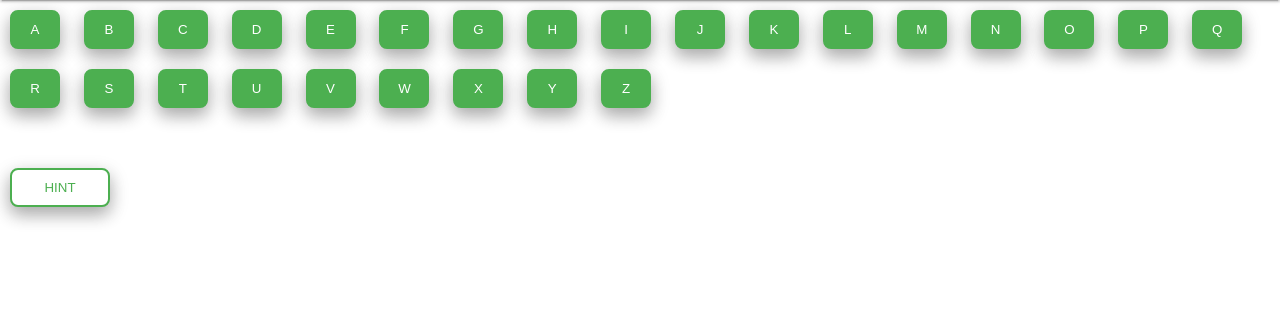
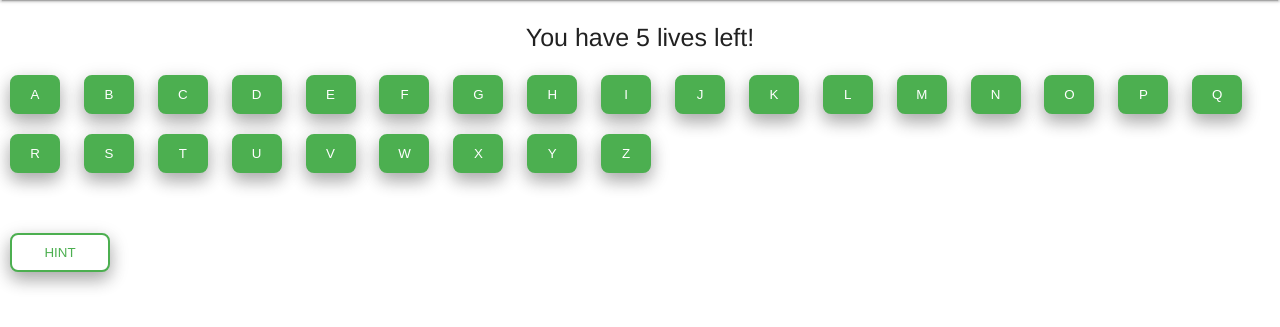
Before and after one commit to harshyyy21/WebGame, a Python web app: template templates/hangman.html in a window 1280 px wide. Shown: the part 64-391 px from the top of the page. Run offline with Jinja, Linux system fonts and the light colour scheme; the template is opened without the code that fills it, so the values that code supplies are empty.

Commit message:
Added "lives" html in hangman

```diff
--- a/static_files/game.css
+++ b/static_files/game.css
@@ -22,6 +22,13 @@ button:hover {
 
 }
 
+#lives{
+  padding-top: 25px;
+  font-size: 25px;
+  text-align: center;
+
+}
+
 #hint{
   width : 100px;
   padding: 10px;
--- a/templates/hangman.html
+++ b/templates/hangman.html
@@ -40,6 +40,8 @@
         <div class="page-content"><!-- Your content goes here -->
 
 
+          <div id = "container">
+            <p id = "lives"> You have 5 lives left! </p>
             <div id = "letters">
              <button type="button"> A </button>
              <button type="button"> B </button>
@@ -71,9 +73,8 @@
            </br>
            </br>
             <button id = "hint" type="button"> HINT </button>
-
-
-           </div>
+          </div>
+        </div>
 
 
 
```
